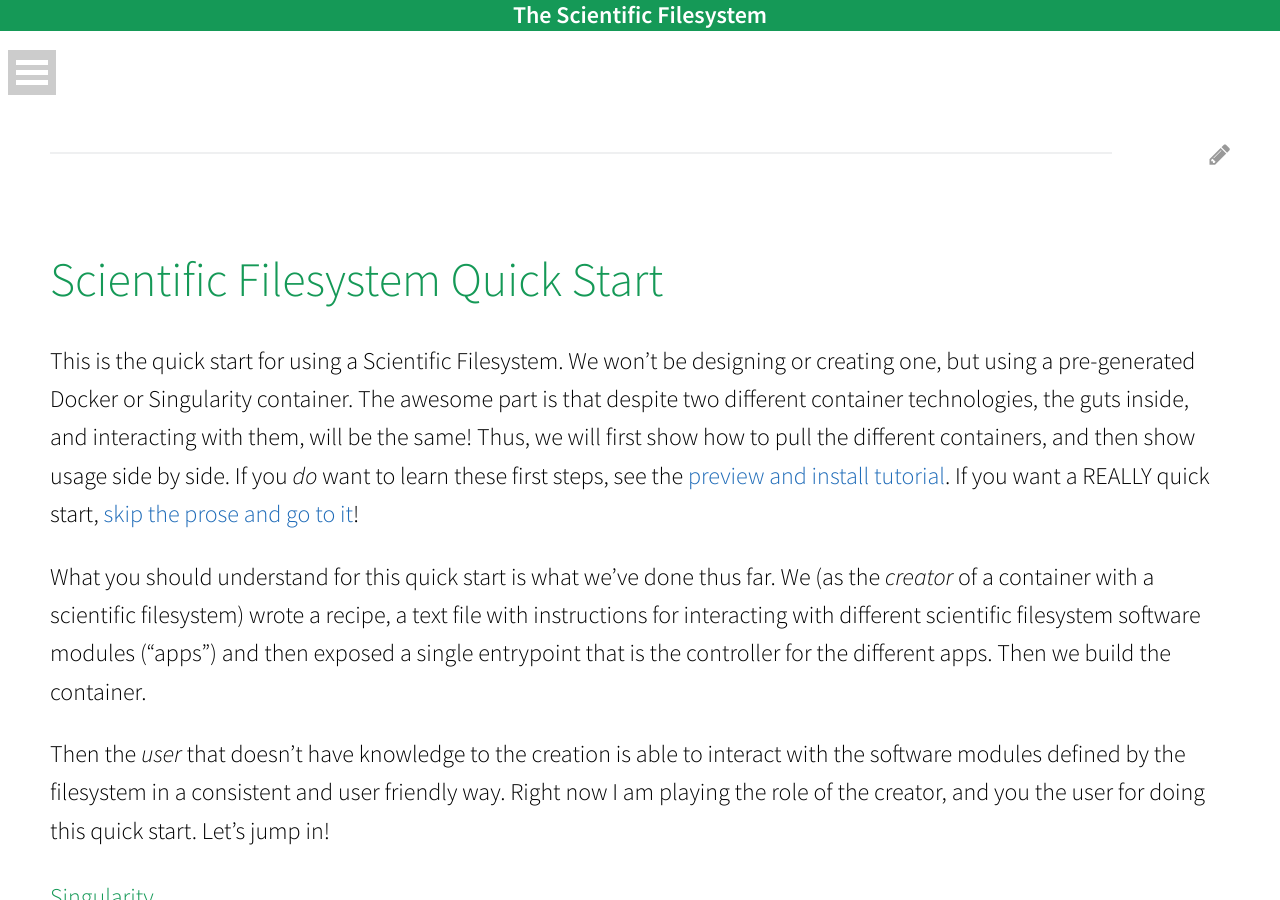
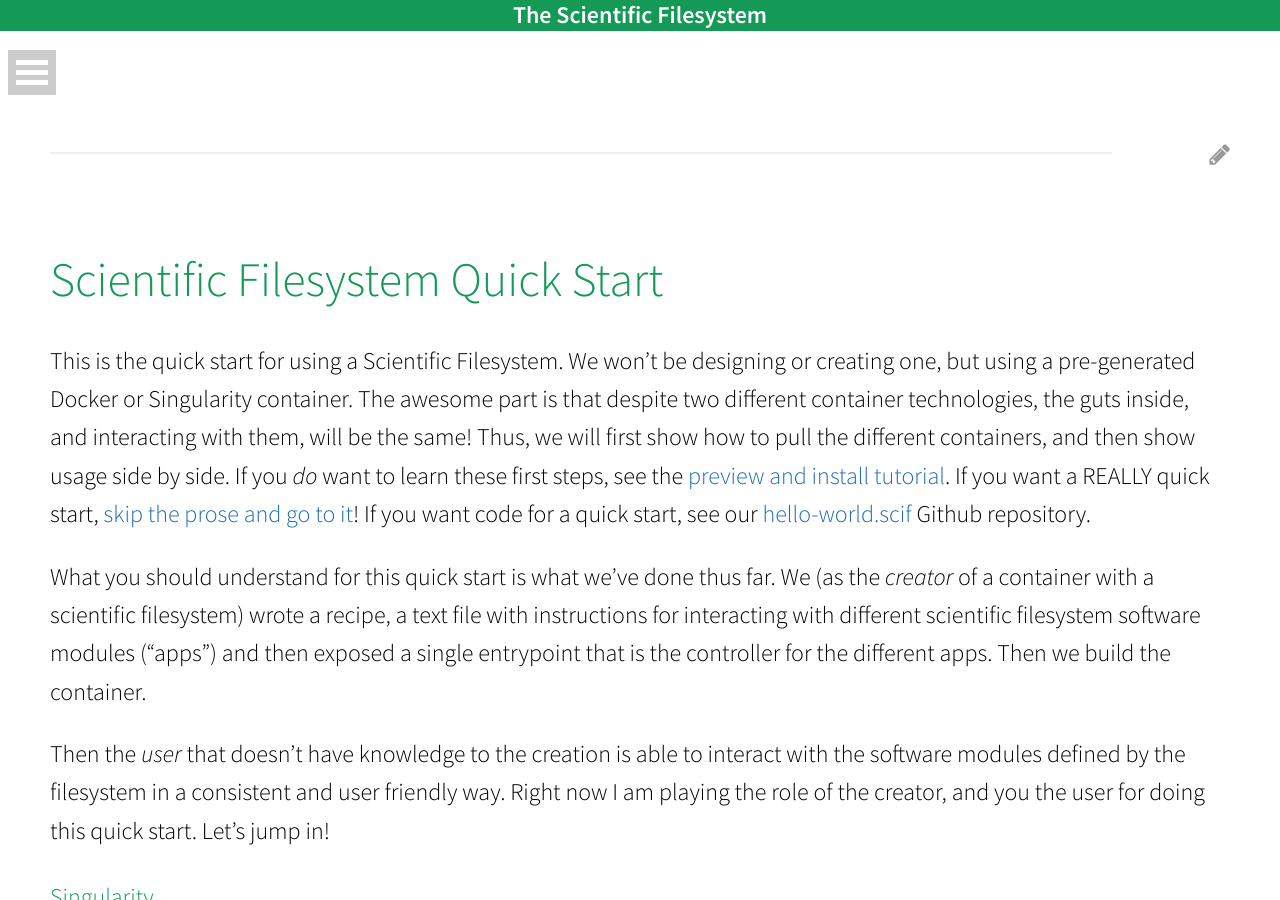
Before and after one commit to vsoch/scif, a Jekyll site: the page built from docs/tutorials/tutorial-quick-start.md, in a window 1280 px wide and 900 px high. Built offline with Jekyll 4.4.1, drawn with Linux system fonts in a browser that asks for light colours; nearby versions of some CDN libraries.

Commit message:
adding links to hello world repo in quick starts

```diff
--- a/docs/tutorials/tutorial-quick-start.md
+++ b/docs/tutorials/tutorial-quick-start.md
@@ -7,7 +7,7 @@ toc: false
 ---
 
 # Scientific Filesystem Quick Start
-This is the quick start for using a Scientific Filesystem. We won't be designing or creating one, but using a pre-generated Docker or Singularity container. The awesome part is that despite two different container technologies, the guts inside, and interacting with them, will be the same! Thus, we will first show how to pull the different containers, and then show usage side by side. If you *do* want to learn these first steps, see the [preview and install tutorial](/scif/tutorial-preview-install). If you want a REALLY quick start, [skip the prose and go to it](/scif/tutorial-really-quick-start)!
+This is the quick start for using a Scientific Filesystem. We won't be designing or creating one, but using a pre-generated Docker or Singularity container. The awesome part is that despite two different container technologies, the guts inside, and interacting with them, will be the same! Thus, we will first show how to pull the different containers, and then show usage side by side. If you *do* want to learn these first steps, see the [preview and install tutorial](/scif/tutorial-preview-install). If you want a REALLY quick start, [skip the prose and go to it](/scif/tutorial-really-quick-start)! If you want code for a quick start, see our [hello-world.scif](https://github.com/vsoch/hello-world.scif) Github repository.
 
 What you should understand for this quick start is what we've done thus far. We (as the *creator* of a container with a scientific filesystem) wrote a recipe, a text file with instructions for interacting with different scientific filesystem software modules ("apps") and then exposed a single entrypoint that is the controller for the different apps. Then we build the container.
 
```
Also changed, not shown: docs/tutorials/tutorial-really-quick-start.md (+1 -1 lines).
